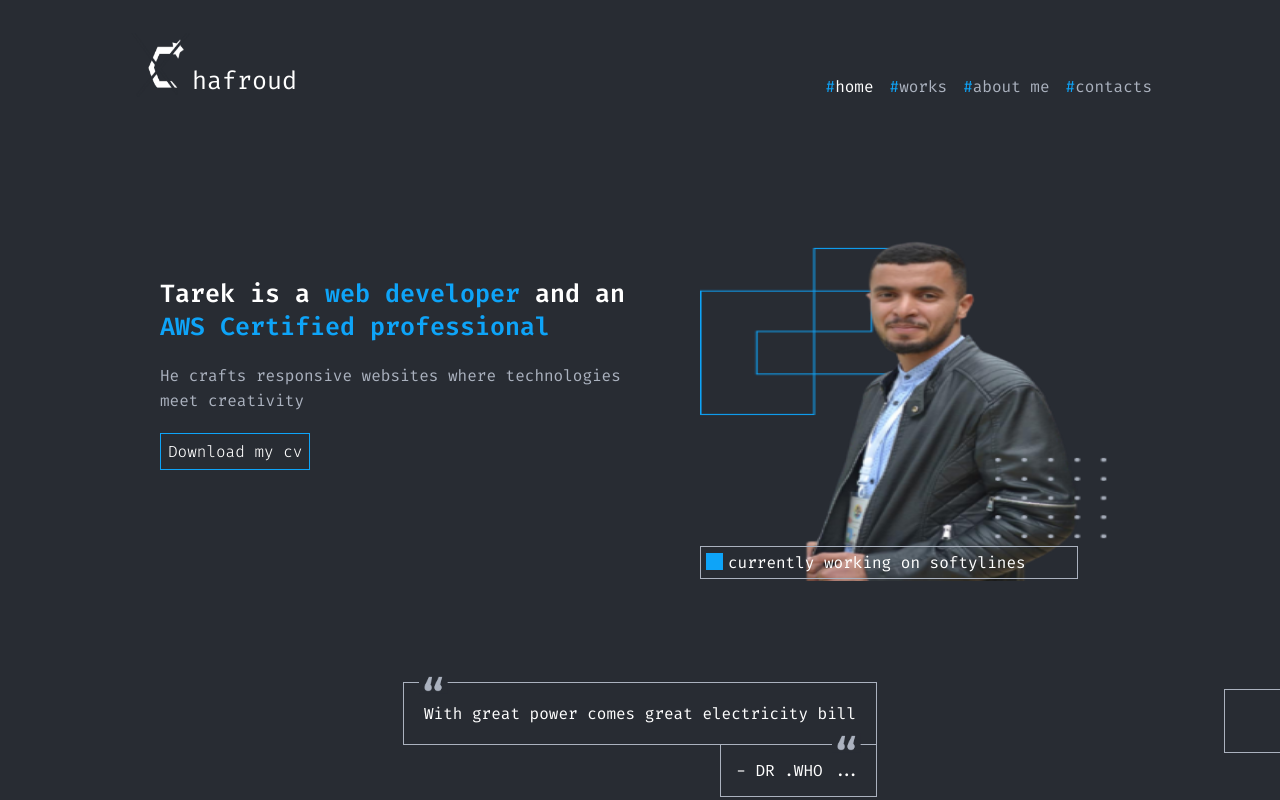
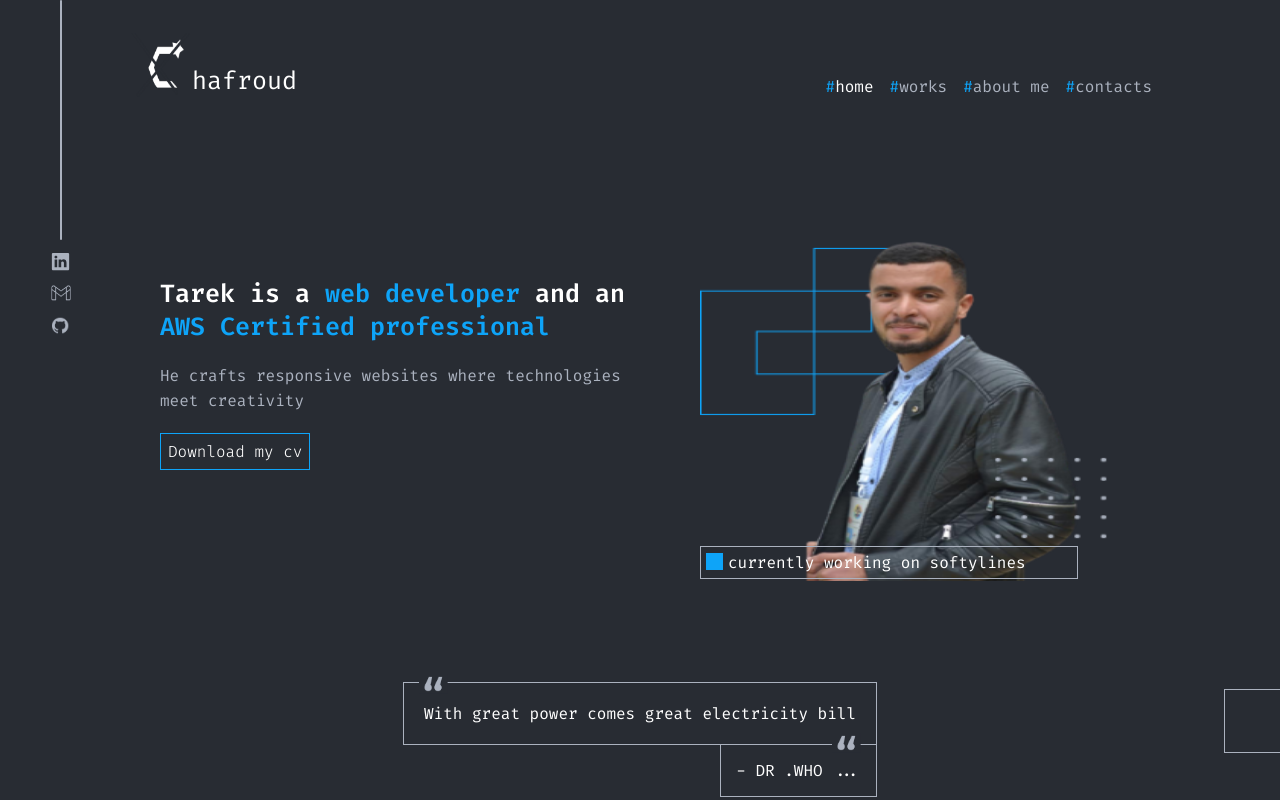
Before and after one commit to chafroudtarek/myportfolio, a React (Create React App) app: page / in a window 1280 px wide. Shown: the top 800 px of the page. Built offline with nearby package versions, Linux system fonts and the light colour scheme.

Commit message:
fix some pixels

```diff
--- a/src/components/Footer/_footer.scss
+++ b/src/components/Footer/_footer.scss
@@ -36,6 +36,12 @@
             span {
               margin-left: -10px;
               align-self: flex-end;
+              @include mq(400px, max) {
+                display: none;
+              }
+            }
+            @include mq(400px, max) {
+              height: 30px;
             }
           }
           .email {
@@ -45,6 +51,9 @@
             font-style: normal;
             font-weight: 400;
             line-height: normal;
+            @include mq(400px, max) {
+              font-size: 14px;
+            }
           }
         }
         .bottom_part {
@@ -56,6 +65,14 @@
           display: flex;
           align-items: center;
           justify-content: center;
+
+          @include mq(650px, max) {
+            font-size: 12px;
+          }
+          @include mq(400px, max) {
+            font-size: 10px;
+            margin-left: 1.5rem;
+          }
         }
       }
       .left_part {
--- a/src/components/Home/Hero/_hero.scss
+++ b/src/components/Home/Hero/_hero.scss
@@ -15,6 +15,9 @@
     flex-direction: column;
     justify-content: center;
     gap: 20px;
+    @include mq(700px, max) {
+      text-align: center;
+    }
     @include mq(400px, max) {
       gap: 10px;
     }
@@ -84,7 +87,7 @@
       @include mq(1200px, max) {
         font-size: 10px;
       }
-      @include mq(400px, max) {
+      @include mq(700px, max) {
         align-self: center;
       }
     }
--- a/src/views/Home.tsx
+++ b/src/views/Home.tsx
@@ -8,10 +8,21 @@ import Skills from "../components/Home/Skills/Skills";
 import Aboutme from "../components/Home/AboutMe/Aboutme";
 import Contacts from "../components/Home/Contacts/Contacts";
 import Footer from "../components/Footer/Footer";
+import Linkedin from "../assets/icons/Linkedin.svg";
+import Email from "../assets/icons/gmail.png";
+import Github from "../assets/icons/Github.png";
+
 const Home = () => {
   const [isActiveMenu, setIsActiveMenu] = useState(false);
   return (
-    <div className="app_container">
+    <div className="home_container">
+      <div className="side_items">
+        <div className="side_line"></div>
+        <img src={Linkedin} alt="linkedin" height={"23px"} />
+        <img src={Email} alt="email" height={"20px"} />
+        <img src={Github} alt="github" height={"25px"} />
+      </div>
+
       <Navbar />
       <Hero />
       <Quote />
--- a/src/views/index.scss
+++ b/src/views/index.scss
@@ -1,7 +1,28 @@
-.app_container {
+@use "../assets//styles/abstracts/mixins" as *;
+
+.home_container {
   width: 100vw;
   height: max-content;
   overflow-x: hidden;
   overflow-y: scroll;
   position: relative;
+
+  .side_items {
+    display: flex;
+    flex-direction: column;
+    justify-content: center;
+    align-items: center;
+    gap: 10px;
+    position: absolute;
+    left: 3rem;
+    @include mq(650px, max) {
+      display: none;
+    }
+    .side_line {
+      height: 15rem;
+      width: 2px;
+      background: #abb2bf;
+      border-radius: 10px;
+    }
+  }
 }
```
